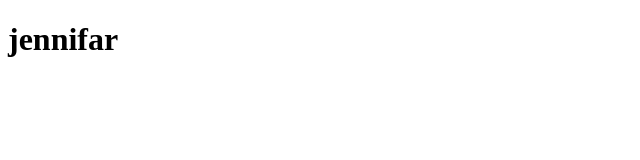
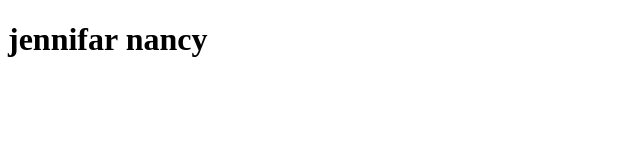
Before and after one commit to JennifarNancy13/gitactions, a plain HTML site: page index.html in a window 1280 px wide. Shown: the whole page, without its empty margins (0-640 px from the left). Drawn offline with Linux system fonts and the light colour scheme.

Commit message:
feat : changed my full name

```diff
--- a/index.html
+++ b/index.html
@@ -6,6 +6,6 @@
     <title>document</title>
 </head>
 <body>
-    <h1>jennifar</h1>
+    <h1>jennifar nancy</h1>
 </body>
 </html>
```
